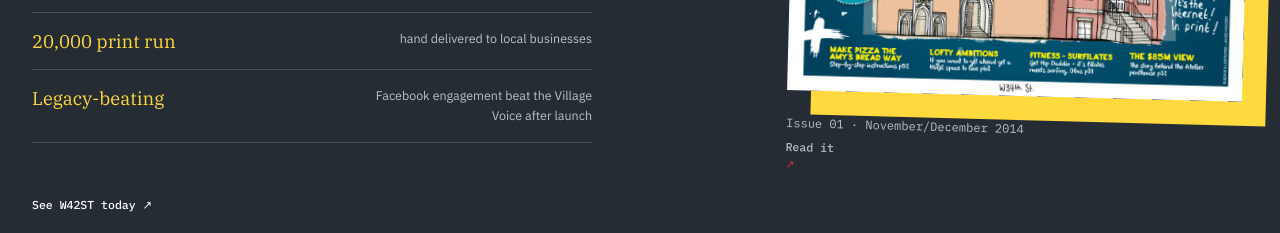
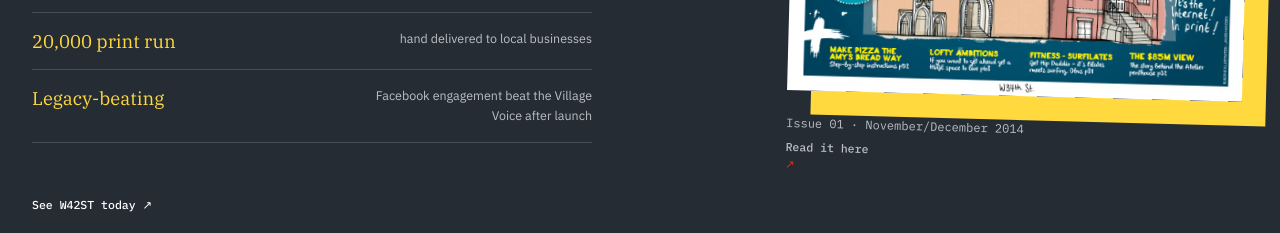
Before and after one commit to simonkirrane/Career-Highlights, a React (Vite) app: page / in a window 1280 px wide. Shown: the part 7320-7553 px from the top of the page. Built offline with nearby package versions, Linux system fonts and the light colour scheme; the HTML template or start-up script is replaced by a standard one.

Commit message:
Update link text from 'Read it' to 'Read it here'

```diff
--- a/src/App.tsx
+++ b/src/App.tsx
@@ -405,7 +405,7 @@
                   <div style={{ textTransform: 'none' }}>Issue 01 · November/December 2014</div>
                   <div style={{ marginTop: '0.35rem' }}>
                     <ExternalLink href="https://issuu.com/w42st/docs/w42st_issue1">
-                      Read it
+                      Read it here
                     </ExternalLink>
                   </div>
                 </figcaption>
```
